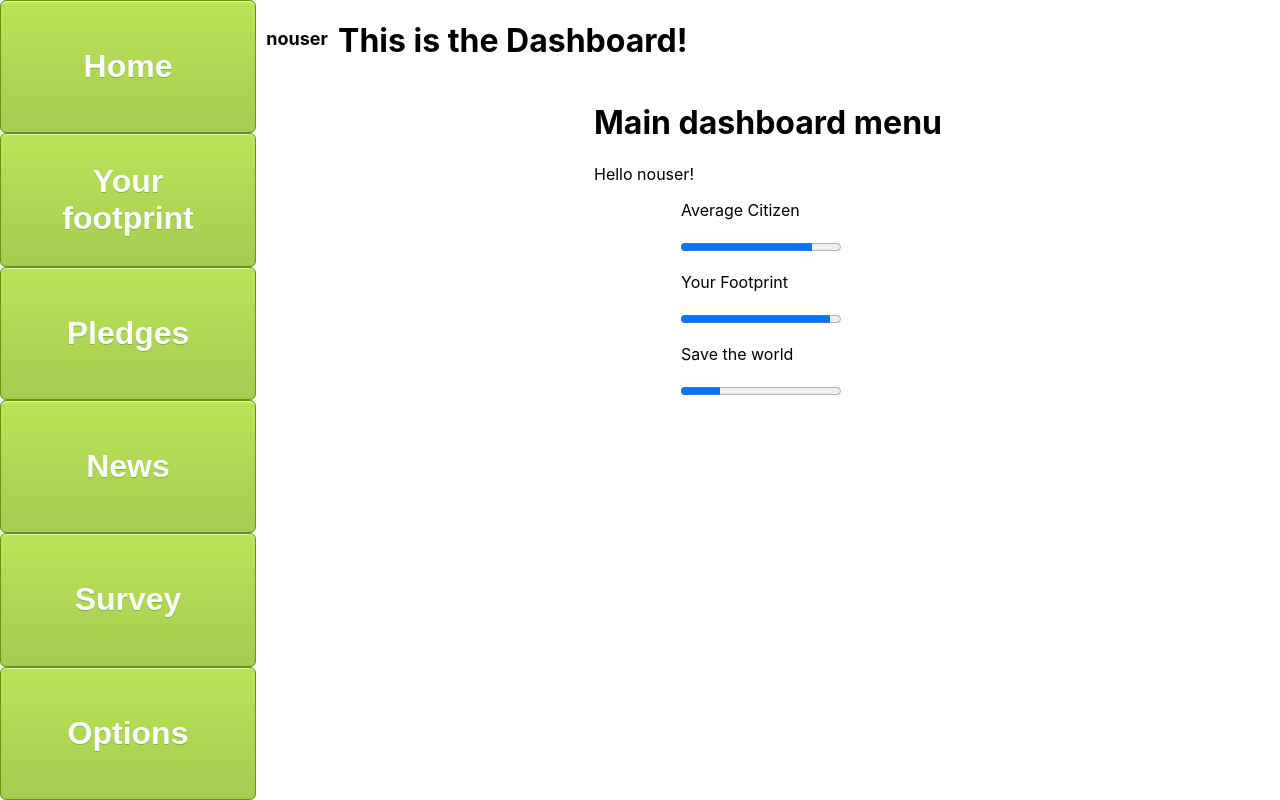
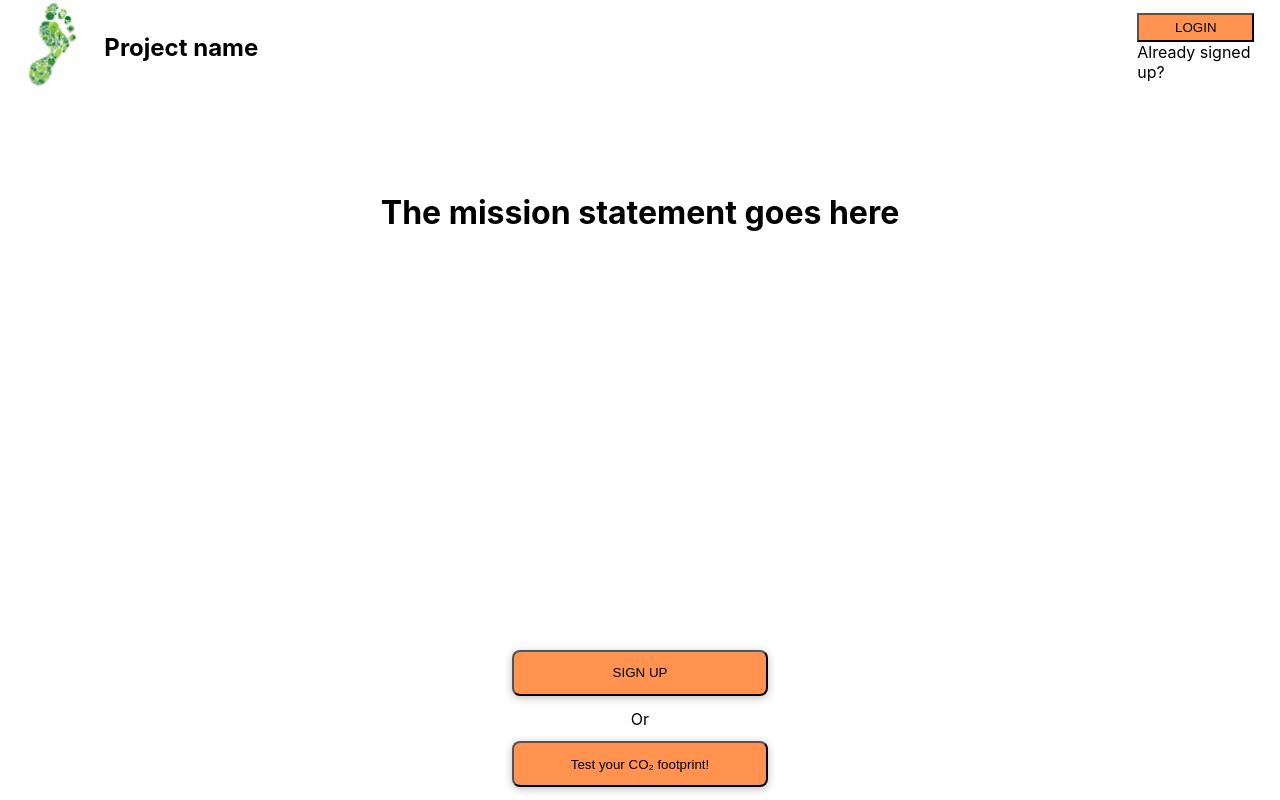
Before and after one commit to bwesth/CFTracker, a React (Create React App) app: page / in a window 1280 px wide. Built offline with nearby package versions, Linux system fonts and the light colour scheme.

Commit message:
Fixed frontpage

```diff
--- a/src/Main/App.js
+++ b/src/Main/App.js
@@ -22,8 +22,8 @@ function App() {
   const [display, setDisplay] = useState();
 
   useEffect(() => {
-    //setDisplay(<Frontpage setDisplay={setDisplay} />);
-    setDisplay(<Dashboard />);
+    setDisplay(<Frontpage setDisplay={setDisplay} />);
+    // setDisplay(<Dashboard />);
   }, []);
 
   return <UserProvider className="App">{display}</UserProvider>;
```
